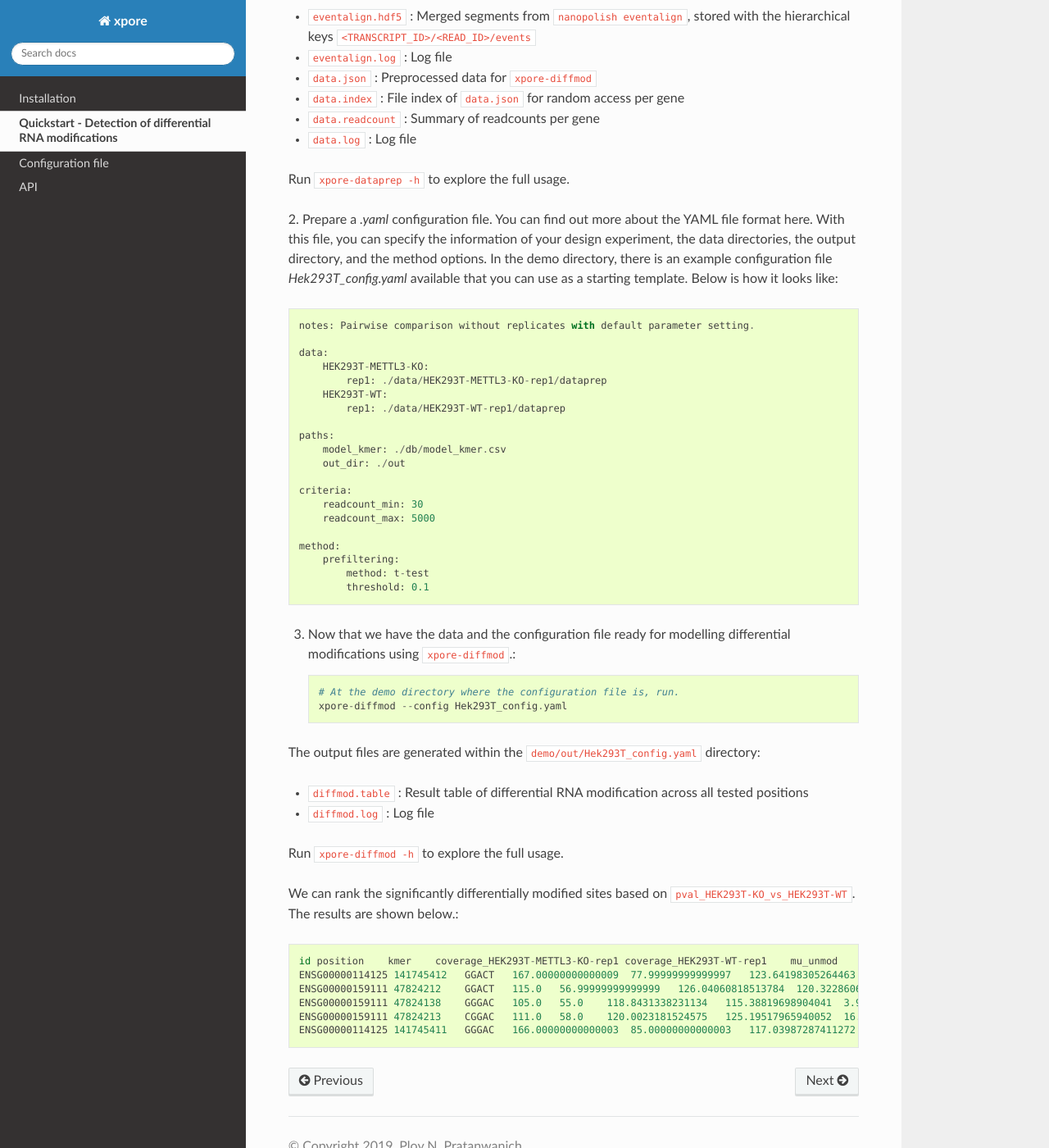
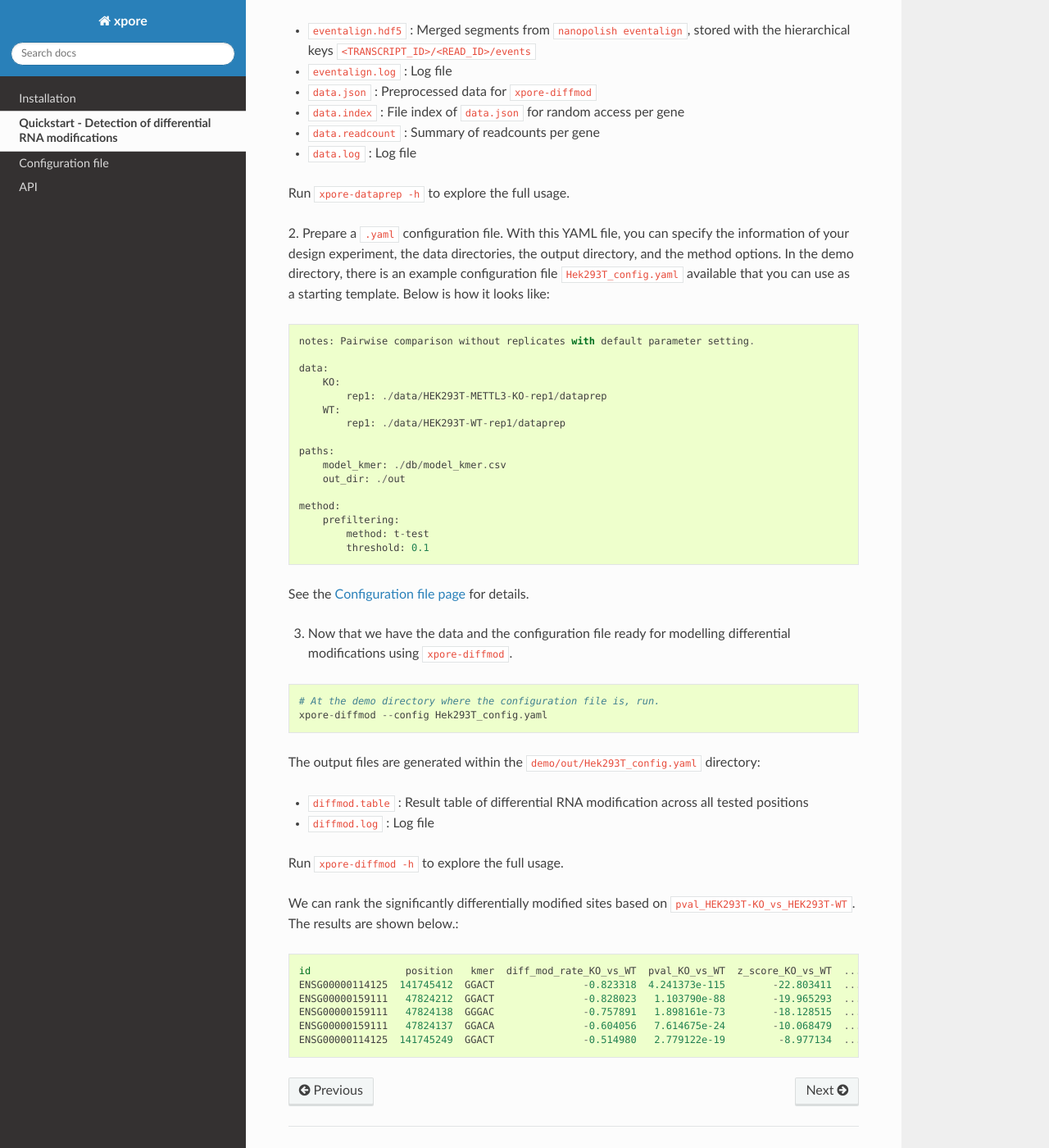
Before and after one commit to GoekeLab/xpore, a Sphinx documentation site: the page built from docs/source/quickstart.rst, in a window 1280 px wide and 1400 px high, scrolled down 946 px. Shown: the whole window at 82% size. Built offline with Sphinx 7.4.7 and the Read the Docs theme 2.0.0, drawn with Linux system fonts in a browser that asks for light colours.

```diff
--- a/docs/source/quickstart.rst
+++ b/docs/source/quickstart.rst
@@ -45,32 +46,32 @@
 
 Run ``xpore-dataprep -h`` to explore the full usage.
 
-2. Prepare a `.yaml` configuration file. You can find out more about the YAML file format here. With this file, you can specify the information of your design experiment, the data directories, the output directory, and the method options.
-In the demo directory, there is an example configuration file `Hek293T_config.yaml` available that you can use as a starting template.
+2. Prepare a ``.yaml`` configuration file. With this YAML file, you can specify the information of your design experiment, the data directories, the output directory, and the method options.
+In the demo directory, there is an example configuration file ``Hek293T_config.yaml`` available that you can use as a starting template.
 Below is how it looks like::
 
     notes: Pairwise comparison without replicates with default parameter setting.
 
     data:
-        HEK293T-METTL3-KO:
+        KO:
             rep1: ./data/HEK293T-METTL3-KO-rep1/dataprep
-        HEK293T-WT:
+        WT:
             rep1: ./data/HEK293T-WT-rep1/dataprep
 
     paths:
         model_kmer: ./db/model_kmer.csv
         out_dir: ./out
 
-    criteria:
-        readcount_min: 30
-        readcount_max: 5000
-
     method:
         prefiltering:
             method: t-test
             threshold: 0.1
 
-3. Now that we have the data and the configuration file ready for modelling differential modifications using ``xpore-diffmod``.::
+See the :ref:`Configuration file page <configuration>` for details.
+
+3. Now that we have the data and the configuration file ready for modelling differential modifications using ``xpore-diffmod``.
+
+::
 
     # At the demo directory where the configuration file is, run.
     xpore-diffmod --config Hek293T_config.yaml
@@ -84,9 +85,9 @@
 
 We can rank the significantly differentially modified sites based on ``pval_HEK293T-KO_vs_HEK293T-WT``. The results are shown below.::
 
-    id position    kmer    coverage_HEK293T-METTL3-KO-rep1 coverage_HEK293T-WT-rep1    mu_unmod    mu_mod  sigma2_unmod    sigma2_mod  conf_mu_unmod   conf_mu_mod mod_assignment   w_mod_HEK293T-METTL3-KO-rep1  w_mod_HEK293T-WT-rep1   pval_HEK293T-KO_vs_HEK293T-WT    w_mod_mean_diff_HEK293T-KO_vs_HEK293T-WT    z_score_HEK293T-KO_vs_HEK293T-WT
-    ENSG00000114125 141745412   GGACT   167.00000000000009  77.99999999999997   123.64198305264463  117.62845573389104  5.925237677872507   18.048686652338954  0.9686894976263544  0.19542869203353666 lower   0.122081280515318   0.9453989811254184  4.241373321581284e-115  -0.8233177006101003 -22.803411286539568
-    ENSG00000159111 47824212    GGACT   115.0   56.99999999999999   126.04060818513784  120.32286061375729  2.6865489759165357  13.820088773078876  0.6444364495129247  0.4640590683780786  lower   0.12675220252612124 0.9547753654686716  1.1037896604310229e-88  -0.8280231629425505 -19.965292828395782
-    ENSG00000159111 47824138    GGGAC   105.0   55.0    118.8431338231134   115.38819698904041  3.965195468986447   9.877299131873366   0.8614802593826912  0.35998415978405274 lower   0.2420911154423771  0.9999818188429512  1.8981606007746968e-73  -0.7578907034005742 -18.128515052229204
-    ENSG00000159111 47824213    CGGAC   111.0   58.0    120.0023181524575   125.19517965940052  16.09490223670403   2.517386156153043   0.7770385571640749  0.1754346779458279  higher  0.6714153939678753  1.7240784800524122e-05  3.0229603394241693e-51  0.6713981531830748  15.058784020930725
-    ENSG00000114125 141745411   GGGAC   166.00000000000003  85.00000000000003   117.03987287411272  120.2784827935068   8.177643930183974   2.8216439842252683  0.6933138912876065  0.5304746373270921  higher  0.7056088802507199  0.12806065000998446 4.010247723322406e-30   0.5775482302407354  11.403633554535956
+    id                position   kmer  diff_mod_rate_KO_vs_WT  pval_KO_vs_WT  z_score_KO_vs_WT  ...  sigma2_unmod  sigma2_mod  conf_mu_unmod  conf_mu_mod  mod_assignment        t-test
+    ENSG00000114125  141745412  GGACT               -0.823318  4.241373e-115        -22.803411  ...      5.925238   18.048687       0.968689     0.195429           lower  1.768910e-19
+    ENSG00000159111   47824212  GGACT               -0.828023   1.103790e-88        -19.965293  ...      2.686549   13.820089       0.644436     0.464059           lower  5.803242e-18
+    ENSG00000159111   47824138  GGGAC               -0.757891   1.898161e-73        -18.128515  ...      3.965195    9.877299       0.861480     0.359984           lower  9.708552e-08
+    ENSG00000159111   47824137  GGACA               -0.604056   7.614675e-24        -10.068479  ...      7.164075    4.257725       0.553929     0.353160           lower  2.294337e-10
+    ENSG00000114125  141745249  GGACT               -0.514980   2.779122e-19         -8.977134  ...      5.215243   20.598471       0.954968     0.347174           lower  1.304111e-06
--- a/setup.py
+++ b/setup.py
@@ -14,11 +14,12 @@
     name=__pkg_name__,
     license="MIT",
     description='xpore is a python package for Nanopore data analysis.',
-    version='v0.3.1',
+    version='v0.4.0',
     long_description=README,
     long_description_content_type='text/markdown',
     url='https://github.com/GoekeLab/xpore',
     packages=find_packages(),
+    include_package_data=True,
     install_requires=[
             'numpy>=1.18.0',
             'pandas>=0.25.3',
```
Also changed, not shown: other parts of docs/source/quickstart.rst (+1 -0 lines), 3 other files.
